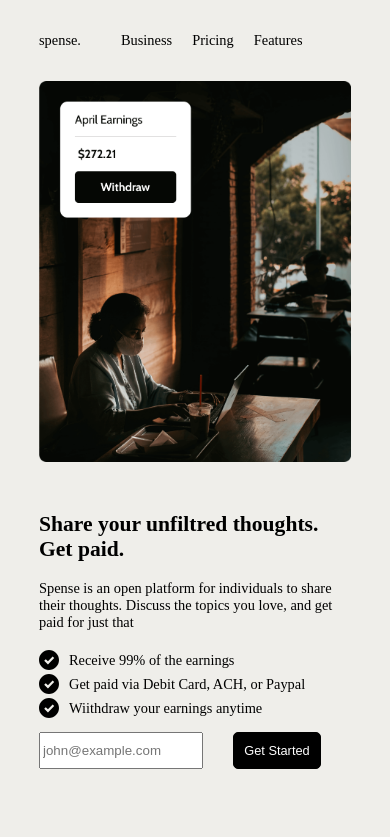
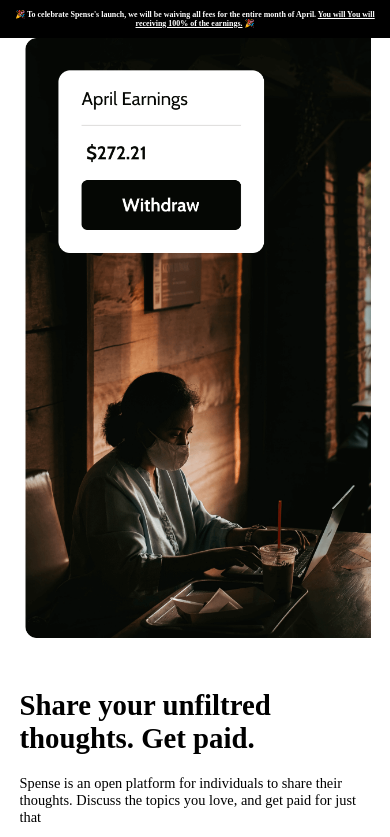
Before and after one commit to pana5he/spense, a website: page index.html in a window 390 px wide. Shown: the top 837 px of the page. Drawn offline with Linux system fonts and the light colour scheme.

Commit message:
tablet support

```diff
--- a/index.html
+++ b/index.html
@@ -8,12 +8,28 @@
     <title>Spense</title>
 </head>
 <body>
-    <section>
+    <div class="top-bar">
+        <h5>
+            🎉 To celebrate Spense's launch, we will be waiving all fees for the entire
+            month of April. <span class="underline">You will You will receiving 100% of the earnings.</span>
+             🎉
+        </h5>
+    </div>
     <div class="container">
-            <header>
+        <nav class="mobile-nav">
+            <div id="logo">spense.</div>
+            <ul class="nav-links">
+                <li>Business</li>
+                <li>Pricing</li>
+                <li>Features</li>
+            </ul>
+        </nav>
+
+
+        <nav>
             <div id="logo">spense.</div>
 
-                <ul class="header-links">
+            <ul class="nav-links">
                 <li>Business</li>
                 <li>Pricing</li>
                 <li>Features</li>
@@ -23,7 +39,7 @@
                 <li>Login</li>
                 <li><button class="btn">Get Started</button></li>
             </ul>
-            </header>
+        </nav>
         <div class="hero">
             <div class="hero-description">
                 <h1>Share your unfiltred thoughts. Get paid.</h1>
@@ -49,7 +65,6 @@
         </div>
 
     </div>
-    </section>
 
     <div class="container">
         <div id="partners">
@@ -72,20 +87,22 @@
                     of security for your payments,
                     so  you never need to worry about scams.
                 </p>
-                <a>Learn more about Escrow →</a>
+                <a href="#">Learn more about Escrow →</a>
             </div>
+
+            <!-- Placeholder div to create width on mobile for the background image-->
             <div class="phone-hidden">
 
             </div>
         </section>
-        <div class="content-2">
+        <div class="text-editor">
             <div id="text-editor-img"><img src="./Assets/Text-Editor.png" alt=""></div>
             <div class="summary">
                 <h3>A text Editor like no other.</h3>
                 <p>Our text editor pulls you into focus mode with it's simplistic
                     design and usability so you can put out your best writings.
                 </p>
-                <a href="#">Text Editor Live Demo</a>
+                <a href="#">Text Editor Live Demo →</a>
             </div>
         </div>
     </div>
--- a/main.css
+++ b/main.css
@@ -1,3 +1,24 @@
+.top-bar {
+    background-color: black;
+    text-align: center;
+    color: white;
+    font-size: 0.6rem;
+    padding: 10px ;
+    text-decoration:#efeeea;
+}
+
+.top-bar h5 {
+    margin: 0;
+}
+
+.underline {
+    text-decoration: underline;
+}
+
+.mobile-nav {
+    display: none;
+}
+
 .container {
     display: flex;
     width: 80%;
@@ -6,26 +27,18 @@
     margin: auto;
 }
 
-@media (min-width: 1200px){
-.container {
-    max-width: 1140px;}
-}
-
-
-
-
 body {
     margin: 0;
     padding: 0;
 }
 
-header {
+nav {
     display: flex;
     align-items: center;
     justify-content: space-between;
 }
 
-.header-links li{
+.nav-links li{
     margin-right: 20px;
 
 }
@@ -47,8 +60,8 @@ section {
     display: flex;
     background-color: #efeeea;
 }
-header ul {
-    display: inline-flex;
+nav ul {
+    display: flex;
     list-style: none;
     align-items: center;
 }
@@ -62,25 +75,20 @@ header ul {
     display: flex;
     padding: 0 0 60px;
     justify-content: center;
-
 }
 
 .hero-image img {
     max-width: 100%;
     width: 50%;
-
-
 }
 
 .hero-image {
     display: flex;
-    flex: 1 1 50%;
     justify-content: flex-end;
 }
 .hero-description{
     padding: 2rem 0;
     flex: 1 1 auto;
-    width: 40%;
 }
 
 .hero-description ul {
@@ -126,15 +134,15 @@ header ul {
 }
 
 #partners li img{
-    display: inline-flex;
+    display:flex;
     width: 100px;
     height: auto;
 
 
 }
 
-.content-2 {
-    display: inline-flex;
+.text-editor {
+    display: flex;
 }
 
 #text-editor-img{
@@ -147,7 +155,7 @@ header ul {
 }
 
 footer {
-    display: inline-flex;
+    display: flex;
     background-color: black;
     color: white;
     width: 100%;
@@ -161,10 +169,10 @@ footer {
 }
 
 .footer-container {
-    display: inline-flex;
+    display: flex;
 }
 .footer-links-container {
-    display: inline-flex;
+    display: flex;
 
 }
 
@@ -194,17 +202,48 @@ footer ul {
 
 }
 
+@media (min-width: 1200px){
+    .container {
+        max-width: 1140px;
+    }
+    }
+
+@media (max-width: 1270px) {
+    .container {
+        width: 90%;
+    }
+    .hero{
+        flex-direction: column-reverse;
+    }
+    .hero-image {
+        justify-content: flex-start;
+        height: 600px;
+        flex-basis: auto;
+    }
+    .hero-image img {
+        object-fit: cover;
+        object-position: 5px 40%;
+        width: 100%;
+    }
+
+    .hero-description {
+        width: 100%;
+    }
+}
+
 @media (max-width: 480px) {
+
     .container {
-        width: 80%;
+        width: 90%;
         overflow: hidden;
     }
     body {
         font-size: 0.9rem;
     }
-    .hero{
-        flex-direction: column-reverse;
+    nav {
+        display: none;
     }
+
 
     .hero-description {
         width: 100%;
@@ -233,7 +272,7 @@ footer ul {
         width: 100%;
     }
 
-    .content-2 {
+    .text-editor {
         flex-direction: column-reverse;
     }
 
```
Lines whose indentation alone changed are shown as unchanged.
